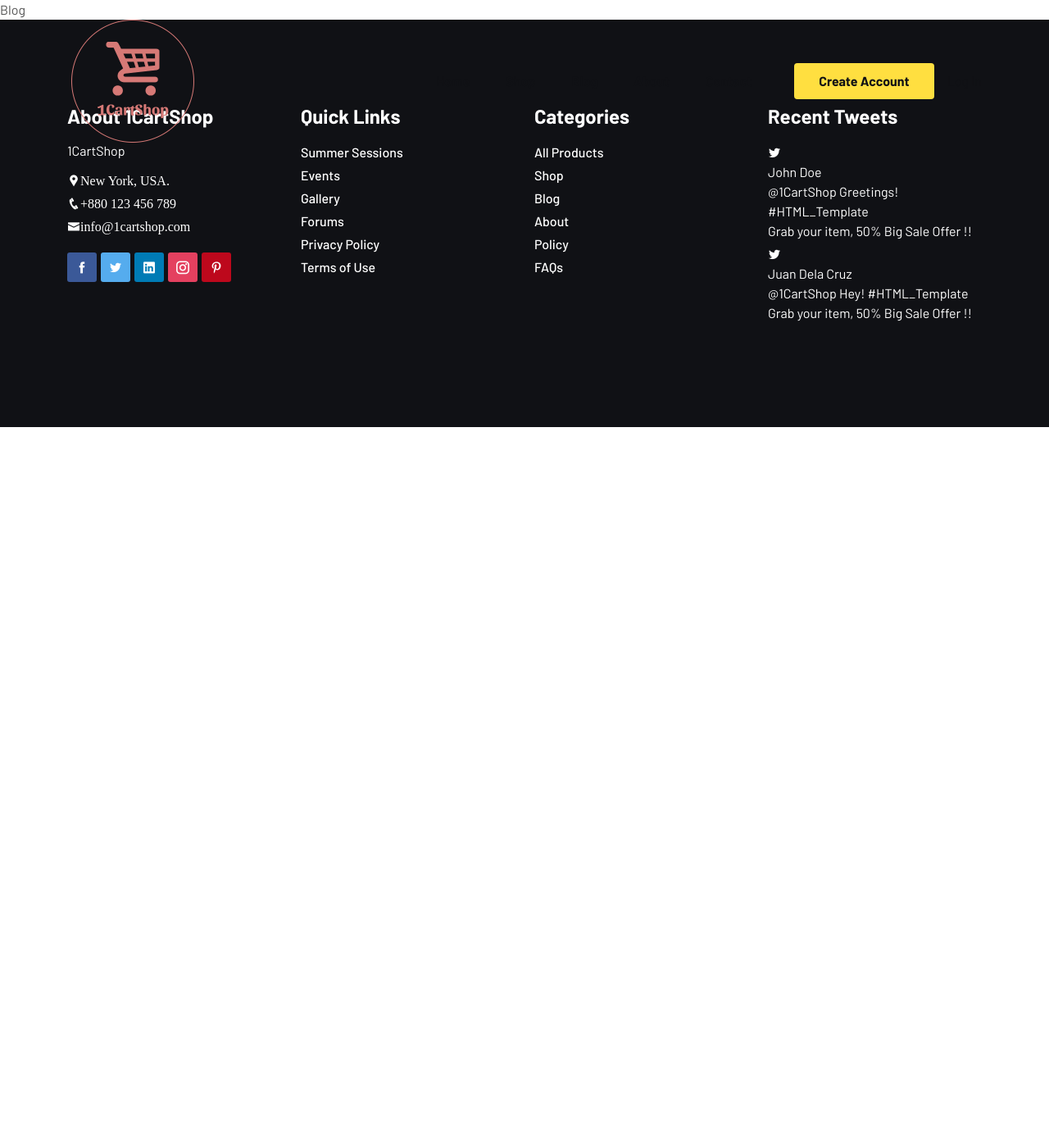
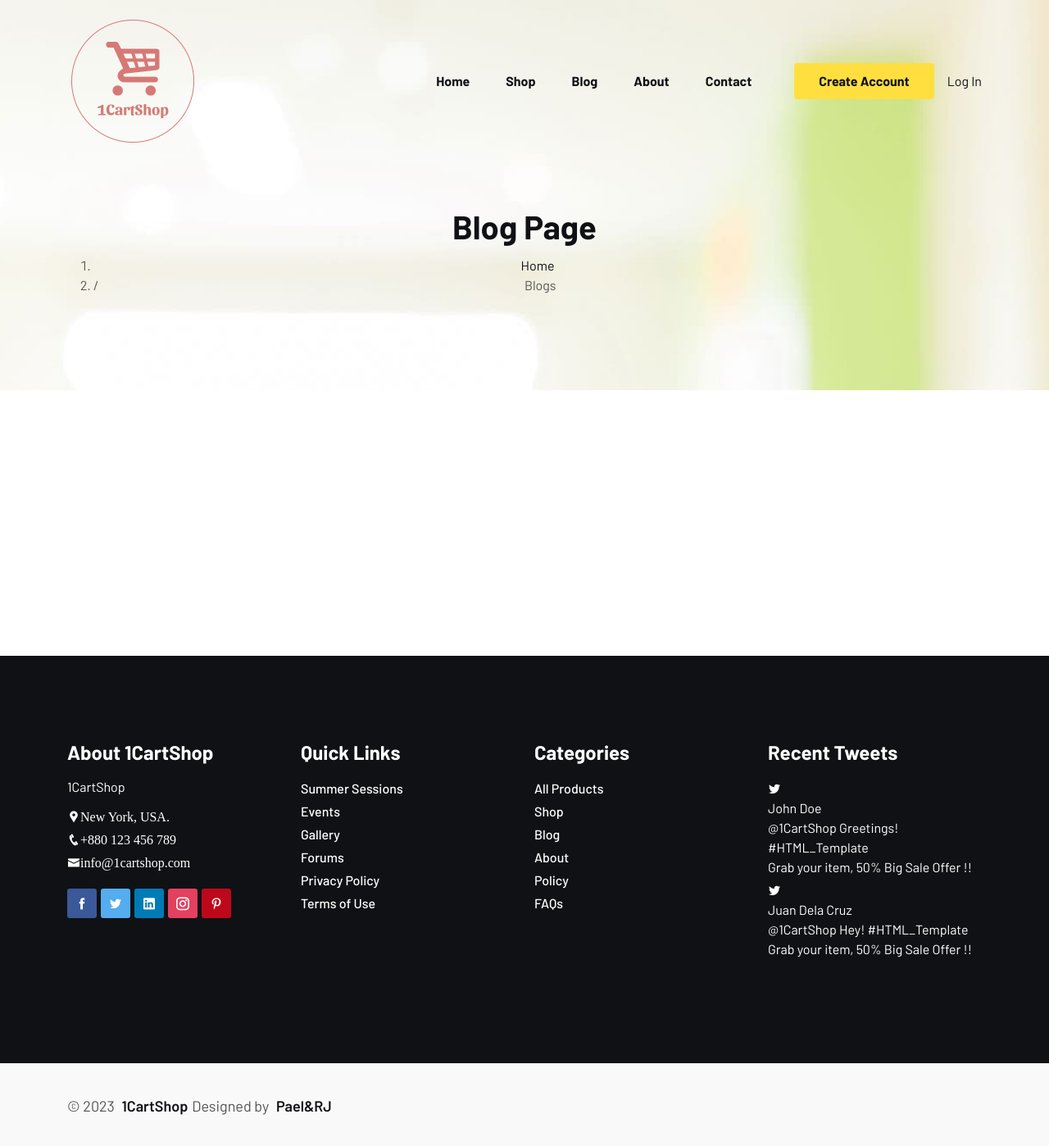
Before and after one commit to rjmoraleda/rafarjMP2project, a React (Vite) app: page /blog in a window 1280 px wide. Shown: the top 1398 px of the page at 82% size. Before the commit the page ends 800 px from the top, so only its background shows below. Built offline with nearby package versions, Linux system fonts and the light colour scheme.

Commit message:
Added Shop Page
Linked shop page and blog page

```diff
--- a/src/App.jsx
+++ b/src/App.jsx
@@ -10,7 +10,9 @@
   return (
     <>
     <NavItems/>
+    <div className="min-vh-100">
       <Outlet/>
+      </div>
       <Footer/>
     </>
   )
--- a/src/blog/Blog.jsx
+++ b/src/blog/Blog.jsx
@@ -1,8 +1,11 @@
-import React from 'react'
+import React from 'react';
+import PageHeader from '../components/PageHeader';
 
 const Blog = () => {
   return (
-    <div>Blog</div>
+    <div>
+      <PageHeader title="Blog Page" curPage="Blogs"/>
+    </div>
   )
 }
 
--- a/src/components/Footer.jsx
+++ b/src/components/Footer.jsx
@@ -1,4 +1,5 @@
-import React from 'react'
+import React from 'react';
+import { Link } from 'react-router-dom';
 
 const title = "About 1CartShop";
 const desc = "1CartShop ";
@@ -136,7 +137,7 @@
   return <footer className="style-2">
     <div className="footer-top dark-view padding-tb">
         <div className="container">
-            <div className="row">
+            <div className="row g-4 row-cols-xl-4 row-cols-sm-2 row-cols-1 justify-content">
                 <div className="col">
                     <div className="footer-item our-address">
                         <div className="footer-inner">
@@ -257,6 +258,16 @@
             </div>
         </div>
     </div>
+        {/* foot bottom*/}
+    <div className="footer-bottom">
+        <div className="container">
+            <div className="section-wrapper">
+                <p>&copy; 2023 <Link to="/">1CartShop</Link>Designed by <a href="/" target="_blank">Pael&RJ</a></p>
+            </div>
+
+        </div>
+    </div>
+
   </footer>
 
 
--- /dev/null
+++ b/src/components/PageHeader.jsx
@@ -0,0 +1,30 @@
+import React from 'react';
+import { Link } from 'react-router-dom';
+
+const PageHeader = ({title, curPage}) => {
+  return (
+    <div className="pageheader-section">
+        <div className="container">
+            <div className="row">
+                <div className="col-12">
+                    <div className='pageheader-content text-center'>
+                        <h2>{title}</h2>
+                        <nav aria-label='breadcrumb justify-content-center'>
+                            <ol>
+                                <li className='breadcrumb-item'><Link to="/">Home</Link></li>
+                                <li className='breadcrumb-item active' aria-current="page">{curPage}</li>
+                            </ol>
+                        </nav>
+
+                    </div>
+
+                </div>
+
+            </div>
+        </div>
+
+    </div>
+  )
+}
+
+export default PageHeader
--- a/src/main.jsx
+++ b/src/main.jsx
@@ -21,6 +21,7 @@
 } from "react-router-dom";
 import Home from './home/Home.jsx';
 import Blog from './blog/Blog.jsx';
+import Shop from './shop/Shop.jsx';
 
 const router = createBrowserRouter([
   {
@@ -28,7 +29,8 @@
     element: <App/>,
     children: [
       {path: "/", element: <Home/>},
-      {path: "/blog", element: <Blog/>}
+      {path: "/blog", element: <Blog/>},
+      {path: "/shop", element: <Shop/>}
     ]
   },
 ]);
--- /dev/null
+++ b/src/shop/Shop.jsx
@@ -0,0 +1,12 @@
+import React from 'react'
+import PageHeader from '../components/PageHeader'
+
+const Shop = () => {
+  return (
+    <div>
+        <PageHeader title="Our Shop Page" curPage="Shop"/>
+    </div>
+  )
+}
+
+export default Shop
```
